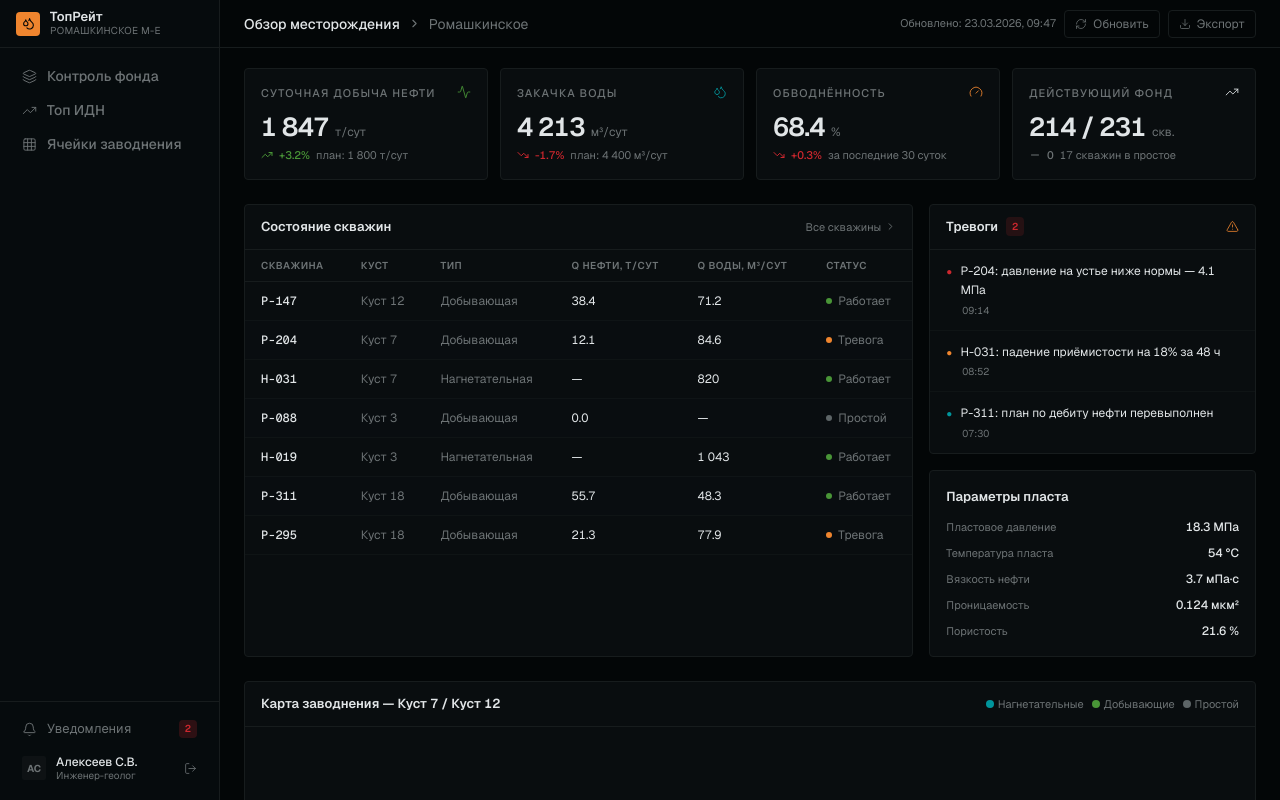
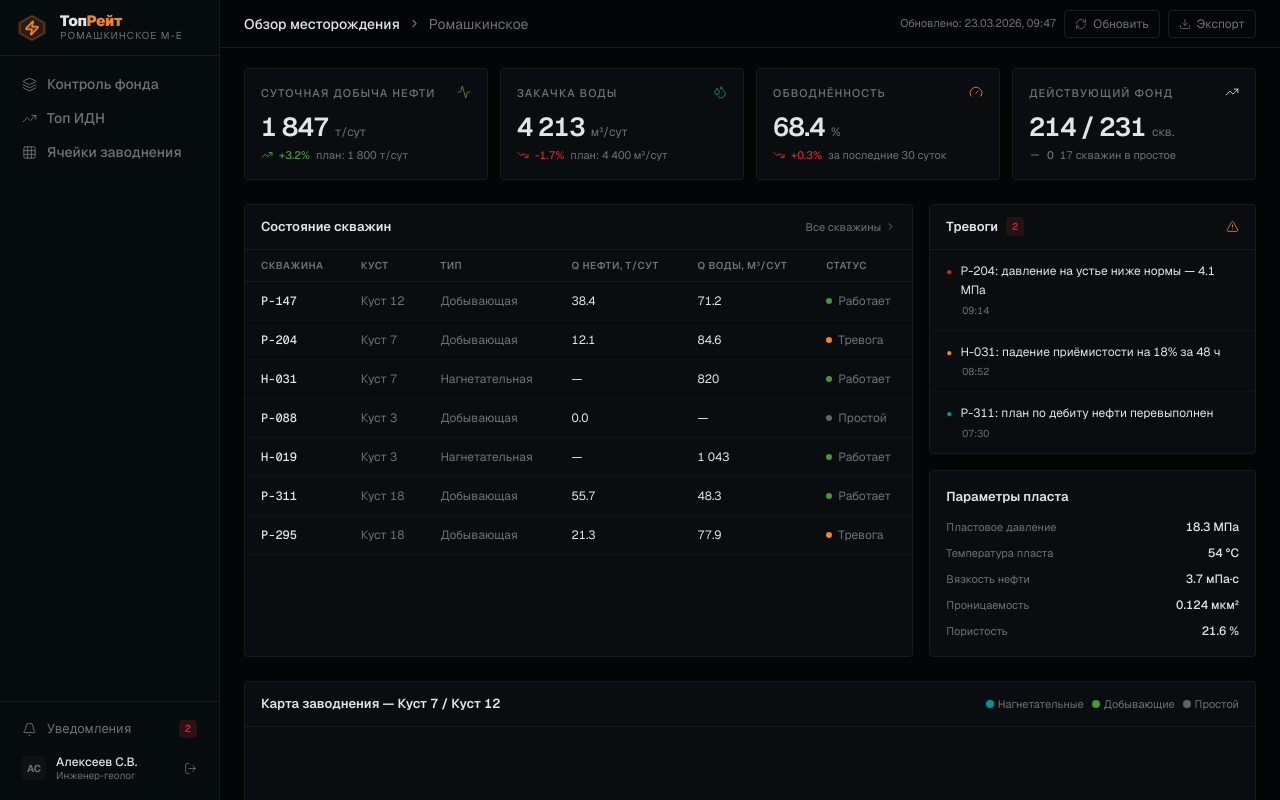
Before and after one commit to Burdakov/v0-oil-and-gas-system, a Next.js app: page / in a window 1280 px wide. Built offline with nearby package versions, Linux system fonts and the light colour scheme.

Commit message:
feat: hexagonal logo with lightning icon and Link wrapper
Replace logo with hexagon design and update text colors.

```diff
--- a/components/app-sidebar.tsx
+++ b/components/app-sidebar.tsx
@@ -5,7 +5,6 @@ import Link from "next/link"
 import { usePathname } from "next/navigation"
 import { cn } from "@/lib/utils"
 import {
-  Droplets,
   ChevronDown,
   ChevronRight,
   TrendingUp,
@@ -13,6 +12,7 @@ import {
   LogOut,
   Grid3x3,
   Layers,
+  Zap,
 } from "lucide-react"
 
 type NavItem = {
@@ -109,15 +109,42 @@ export function AppSidebar() {
   return (
     <aside className="relative flex h-screen w-[220px] shrink-0 flex-col border-r border-border bg-sidebar">
       {/* Logo / Project */}
-      <div className="flex h-12 items-center gap-2.5 border-b border-border px-4">
-        <div className="flex h-6 w-6 items-center justify-center rounded bg-primary">
-          <Droplets size={13} className="text-primary-foreground" strokeWidth={2} />
+      <Link href="/" className="group flex h-14 items-center gap-3 border-b border-border px-4 hover:bg-accent/30 transition-colors">
+        {/* Bold angular logo mark */}
+        <div className="relative flex h-8 w-8 shrink-0 items-center justify-center">
+          {/* Outer rhombus background */}
+          <svg width="32" height="32" viewBox="0 0 32 32" fill="none" aria-hidden="true">
+            <polygon
+              points="16,2 30,10 30,22 16,30 2,22 2,10"
+              fill="oklch(0.72 0.16 55)"
+              opacity="0.15"
+            />
+            <polygon
+              points="16,4 28,11 28,21 16,28 4,21 4,11"
+              stroke="oklch(0.72 0.16 55)"
+              strokeWidth="1"
+              fill="none"
+              opacity="0.4"
+            />
+          </svg>
+          <Zap
+            size={16}
+            className="absolute text-primary"
+            strokeWidth={2.5}
+            fill="oklch(0.72 0.16 55)"
+            fillOpacity={0.25}
+          />
         </div>
         <div className="min-w-0">
-          <p className="truncate text-[13px] font-semibold text-foreground leading-tight">ТопРейт</p>
-          <p className="truncate text-[10px] text-muted-foreground leading-tight tracking-wide uppercase">Ромашкинское м-е</p>
+          <p className="truncate text-[15px] font-black tracking-tight text-foreground leading-none">
+            {"\u0422\u043e\u043f"}
+            <span className="text-primary">{"\u0420\u0435\u0439\u0442"}</span>
+          </p>
+          <p className="truncate text-[10px] text-muted-foreground leading-tight tracking-widest uppercase mt-0.5">
+            {"\u0420\u043e\u043c\u0430\u0448\u043a\u0438\u043d\u0441\u043a\u043e\u0435 \u043c-\u0435"}
+          </p>
         </div>
-      </div>
+      </Link>
 
       {/* Navigation */}
       <nav className="flex-1 overflow-y-auto px-3 py-3" aria-label="Основная навигация">
```
